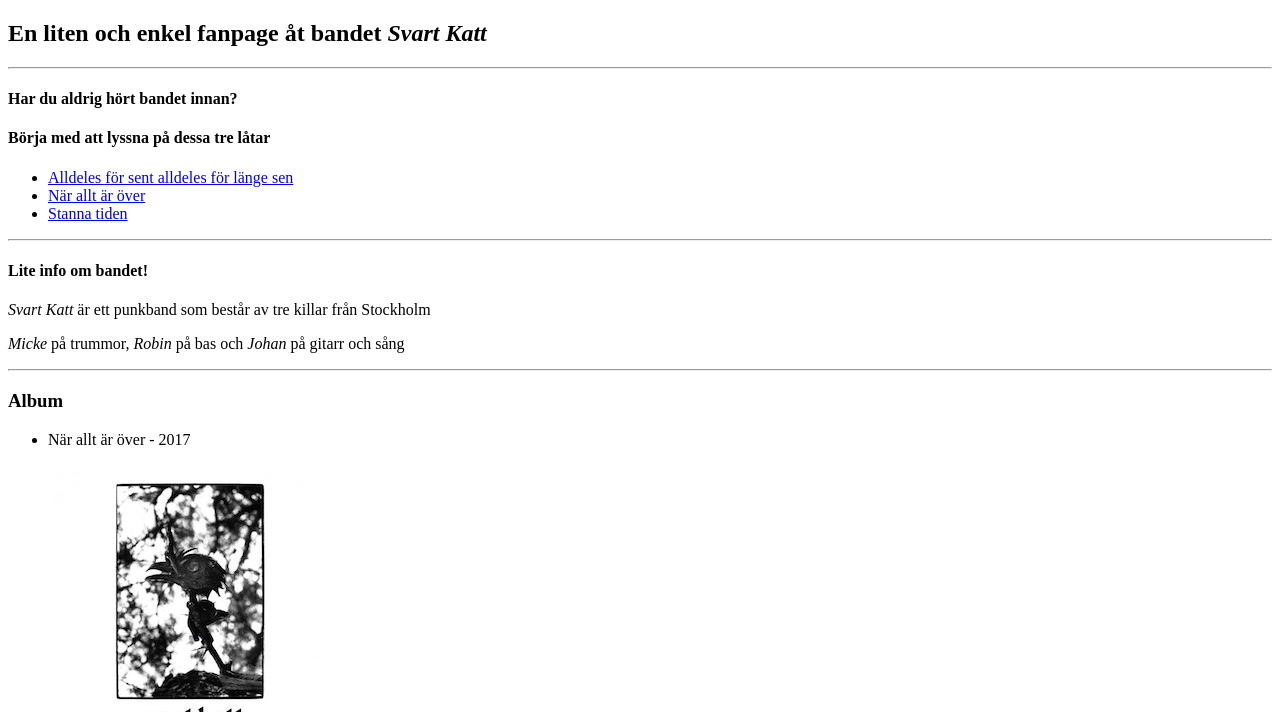
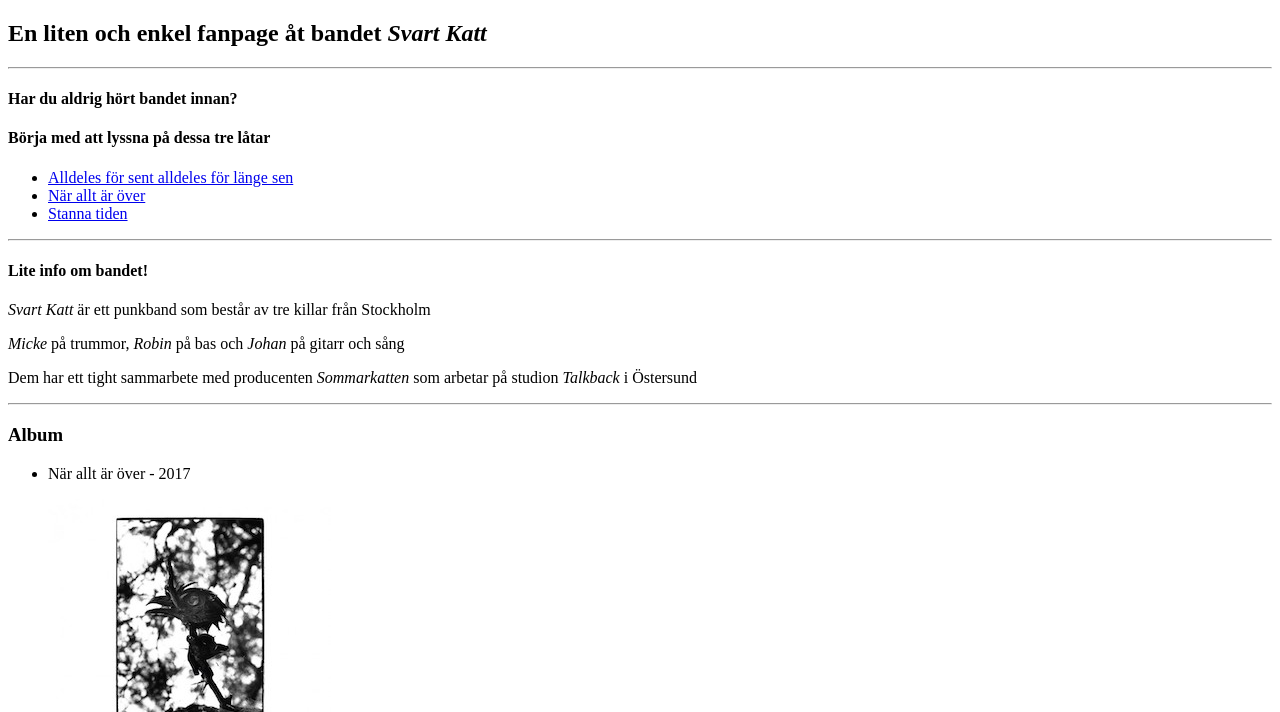
Before and after one commit to linushj/2.6.6, a plain HTML site: page index.html in a window 1280 px wide. Shown: the top 712 px of the page. Drawn offline with Linux system fonts and the light colour scheme.

Commit message:
One last update

```diff
--- a/index.html
+++ b/index.html
@@ -25,7 +25,7 @@
         <h4> Lite info om bandet!</h4>
         <p><i>Svart Katt</i> är ett punkband som består av tre killar från Stockholm</p>
         <p><i>Micke</i> på trummor, <i>Robin</i> på bas och <i>Johan</i> på gitarr och sång</p>
-        <p></p>
+        <p>Dem har ett tight sammarbete med producenten <i>Sommarkatten</i> som arbetar på studion <i>Talkback</i> i Östersund</p>
         <hr>
         <h3>Album</h3>
         <ul>
```
